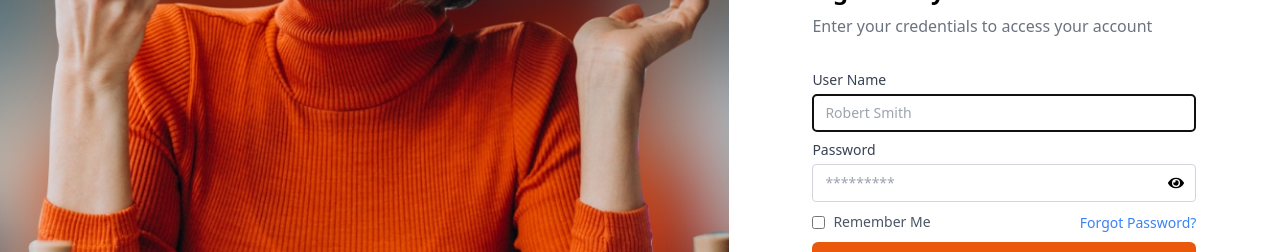
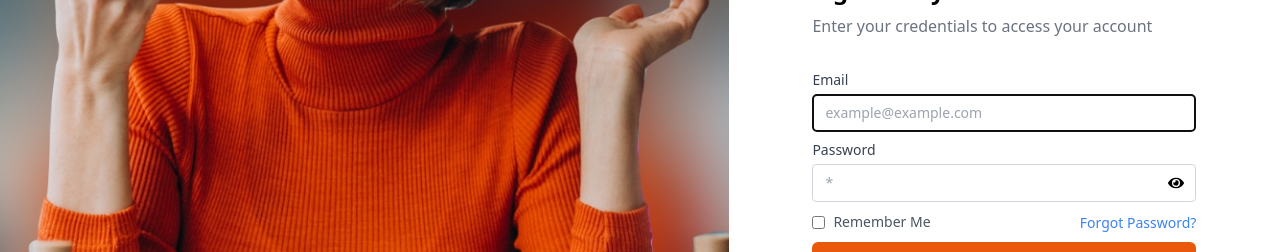
Before and after one commit to Devanshi2109/bookMyMeal-frontend, a React (Vite) app: page /login in a window 1280 px wide. Shown: the part 304-556 px from the top of the page. Built offline with nearby package versions, Linux system fonts and the light colour scheme.

Commit message:
made changes in the login parameters

```diff
--- a/src/components/Login.jsx
+++ b/src/components/Login.jsx
@@ -7,7 +7,7 @@ import logo from "../assest/images/logo.svg";
 import useAuthStore from "../app/authStore.js";
 
 const Login = () => {
-  const [username, setUsername] = useState("");
+  const [email, setEmail] = useState("");
   const [password, setPassword] = useState("");
   const [showPassword, setShowPassword] = useState(false);
   const [rememberMe, setRememberMe] = useState(false);
@@ -17,11 +17,11 @@ const Login = () => {
 
   const handleSubmit = async (e) => {
     e.preventDefault();
-    if (!username || !password) {
+    if (!email || !password) {
       toast.error("Please enter both username and password.");
       return;
     }
-    if (!username.trim()) {
+    if (!email.trim()) {
       toast.error("Please enter a username.");
       return;
     }
@@ -29,9 +29,9 @@ const Login = () => {
       toast.error("Please enter a password.");
       return;
     }
-    console.log("Username: ", username);
+    console.log("Username: ", email);
     console.log("Password:", password);
-    await login(username, password);
+    await login(email, password);
     if (isAuthenticated) {
       navigate("/");
     } else {
@@ -42,8 +42,8 @@ const Login = () => {
   return (
     <AuthLayout>
       <div className="mb-8 text-center">
-        <div className="flex items-start justify-start mx-auto text-left mb-10">
-          <img src={logo} alt="Rishabh Software" className="mr-4 h-12" />
+        <div className="flex items-start justify-start mx-auto mb-10 text-left">
+          <img src={logo} alt="Rishabh Software" className="h-12 mr-4" />
           <h2 className="text-3xl font-bold text-red-500">Meal Facility</h2>
         </div>
         <p className="mb-2 text-2xl font-bold text-left">
@@ -59,16 +59,16 @@ const Login = () => {
             htmlFor="username"
             className="block text-sm font-medium text-gray-700"
           >
-            User Name
+            Email
           </label>
           <input
             id="username"
-            type="text"
+            type="email"
             className="block w-full px-3 py-2 mt-1 text-sm border border-gray-300 rounded form-input"
-            placeholder="Robert Smith"
+            placeholder="example@example.com"
             autoFocus
-            value={username}
-            onChange={(e) => setUsername(e.target.value)}
+            value={email}
+            onChange={(e) => setEmail(e.target.value)}
           />
         </div>
         <div className="mb-2">
@@ -82,7 +82,7 @@ const Login = () => {
             <input
               id="password-field"
               type={showPassword ? "text" : "password"}
-              placeholder="*********"
+              placeholder="*"
               className="block w-full px-3 py-2 mt-1 text-sm border border-gray-300 rounded form-input"
               value={password}
               onChange={(e) => setPassword(e.target.value)}
```
